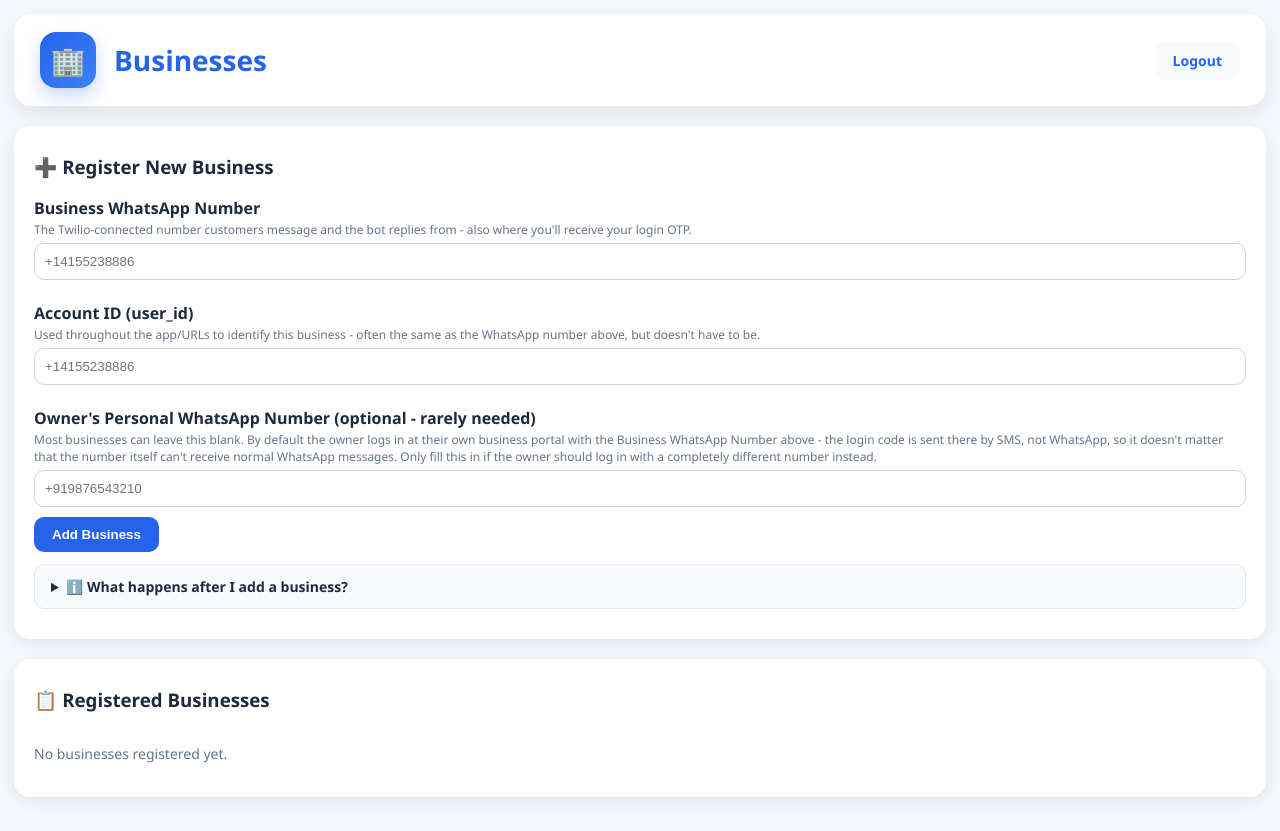
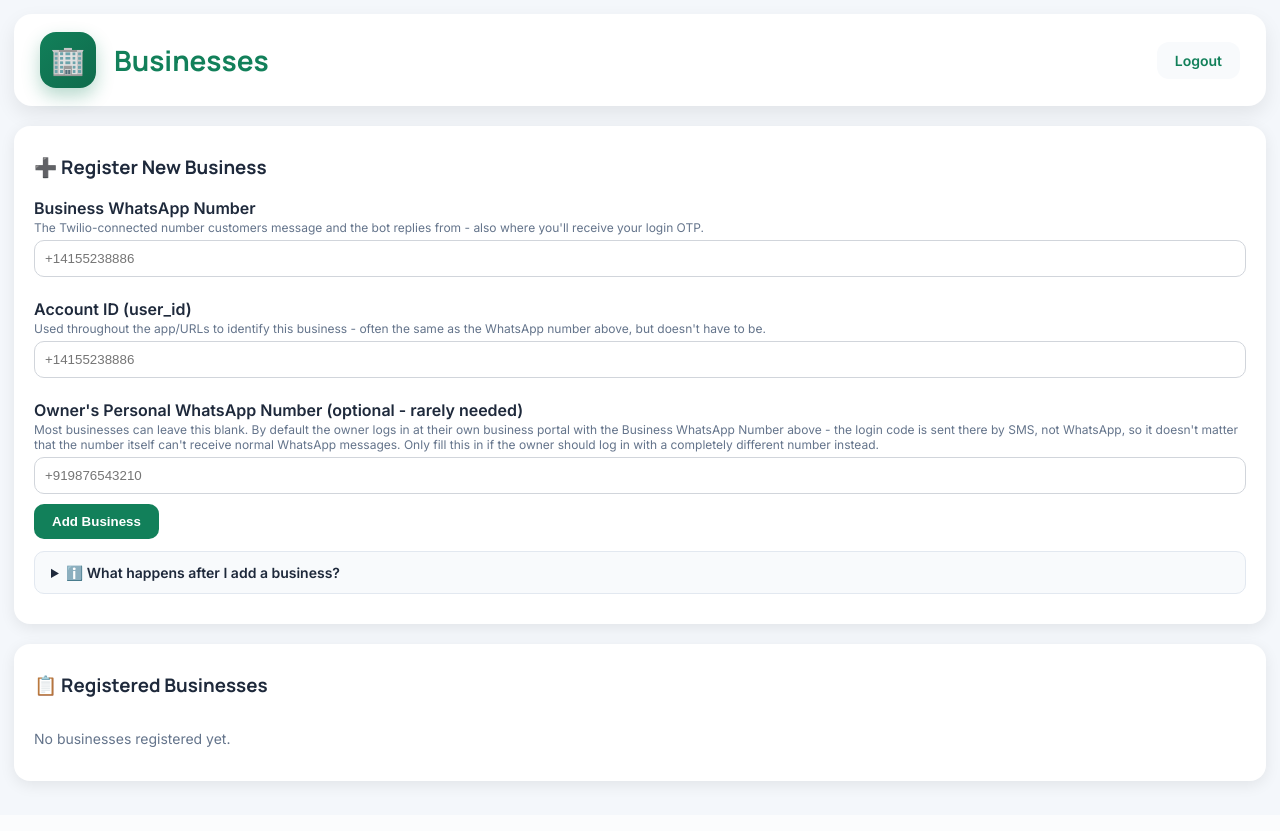
Before and after one commit to samramkumarqa/whatspilot-admin, a FastAPI app: page / in a window 1280 px wide. After the commit the page ends 789 px from the top, so only its background shows below. Run offline with FastAPI, Linux system fonts and the light colour scheme; the visitor is signed in with stand-in values (Sample User, id 1); data that the repository does not hold is empty; parts of the project's set-up code (start-up, migrations or seed data) failed here and were passed over.

Commit message:
Rebrand: apply marketing site's green palette + Manrope/Inter typography to admin templates
- Swap --color-primary/-hover(/-light/-lighter) from blue to green
  (#12805A family) in businesses.html and login.html, matching the
  business-portal templates. --color-blue left untouched (semantic,
  not brand).
- Add Manrope (headings) + Inter (body) via Google Fonts.
- Fix hardcoded blue .logo-circle gradient/shadow in both files.

```diff
--- a/templates/businesses.html
+++ b/templates/businesses.html
@@ -3,13 +3,20 @@
 <head>
     <title>Businesses - Website AI Assistant</title>
 
+    <link rel="preconnect" href="https://fonts.googleapis.com">
+    <link rel="preconnect" href="https://fonts.gstatic.com" crossorigin>
+    <link href="https://fonts.googleapis.com/css2?family=Manrope:wght@700;800&family=Inter:wght@400;500;600&display=swap" rel="stylesheet">
+
     <style>
 
 :root {
-  --color-primary: #2563eb;
-  --color-primary-hover: #1d4ed8;
-  --color-primary-light: #dbeafe;
-  --color-primary-lighter: #eff6ff;
+  /* WhatsPilot brand palette - matches the marketing site
+     (whatspilot-marketing-site.html); --color-blue is left alone, it's
+     a separate semantic indicator, not a brand color. */
+  --color-primary: #12805A;
+  --color-primary-hover: #0F6B4C;
+  --color-primary-light: #E4F5EC;
+  --color-primary-lighter: #F2FAF6;
   --color-blue: #3b82f6;
 
   --color-gray-50: #f8fafc;
@@ -47,7 +54,7 @@
 body {
   min-height: 100vh;
 
-  font-family: "Segoe UI", sans-serif;
+  font-family: 'Inter', "Segoe UI", sans-serif;
 
   background: #f4f7fb;
 
@@ -55,6 +62,8 @@ body {
 
   padding: 14px;
 }
+
+h1, h2, h3, h4 { font-family: 'Manrope', 'Inter', "Segoe UI", sans-serif; }
 
 /* HEADER */
 
@@ -79,13 +88,13 @@ body {
   width: 56px;
   height: 56px;
   border-radius: 16px;
-  background: linear-gradient(135deg, var(--color-primary), var(--color-blue));
+  background: linear-gradient(135deg, var(--color-primary), var(--color-primary-hover));
   color: white;
   display: flex;
   align-items: center;
   justify-content: center;
   font-size: 28px;
-  box-shadow: 0 8px 18px rgba(37, 99, 235, 0.25);
+  box-shadow: 0 8px 18px rgba(18, 128, 90, 0.3);
 }
 
 .crm-title {
```
Also changed, not shown: templates/login.html (+13 -5 lines).
